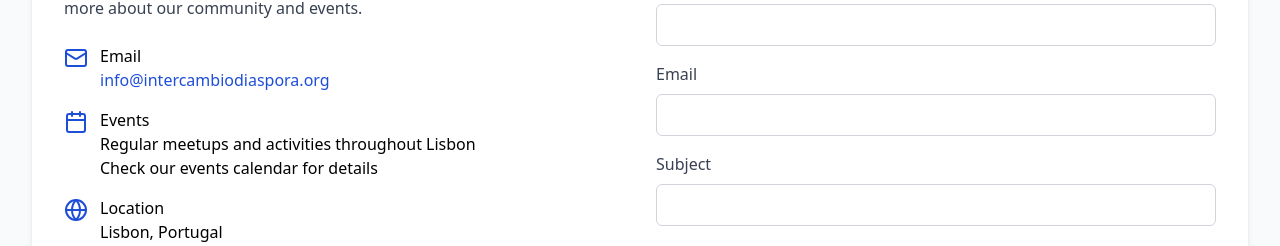
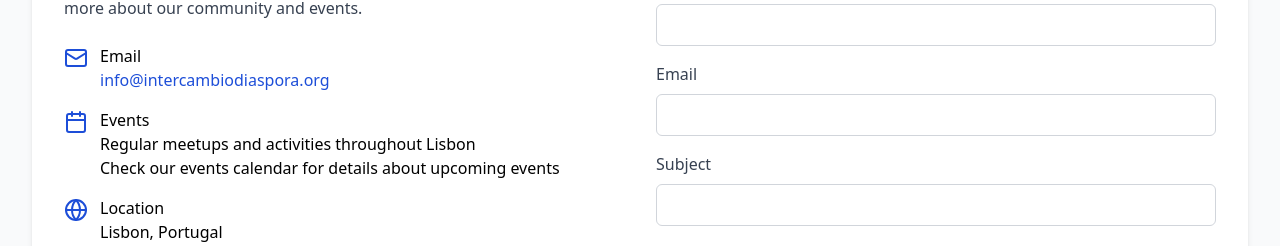
Before and after one commit to The-Gambian/Intercambio, a React (Vite) app: page /about in a window 1280 px wide. Shown: the part 2850-3096 px from the top of the page. Built offline with nearby package versions, Linux system fonts and the light colour scheme.

Commit message:
update email

```diff
--- a/src/pages/About.tsx
+++ b/src/pages/About.tsx
@@ -191,7 +191,7 @@ const About = () => {
                     <div>
                       <p className="font-medium">Events</p>
                       <p>Regular meetups and activities throughout Lisbon</p>
-                      <p>Check our events calendar for details</p>
+                      <p>Check our events calendar for details about upcoming events</p>
                     </div>
                   </div>
 
```
